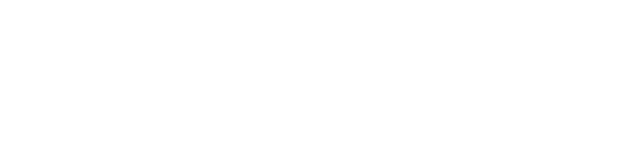
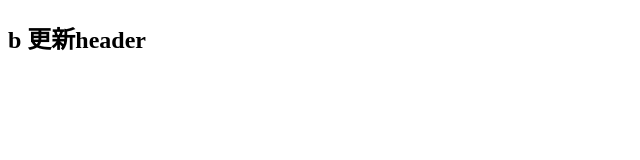
Before and after one commit to xiaojun-wxj/first, a plain HTML site: page abhout.html in a window 1280 px wide. Shown: the whole page, without its empty margins (0-640 px from the left). Drawn offline with Linux system fonts and the light colour scheme.

Commit message:
b 新增about的header

```diff
--- a/abhout.html
+++ b/abhout.html
@@ -5,5 +5,7 @@
     <meta name="viewport" content="width=device-width, initial-scale=1.0" />
     <title>Document</title>
   </head>
-  <body></body>
+  <body>
+    <h2>b 更新header</h2>
+  </body>
 </html>
```
